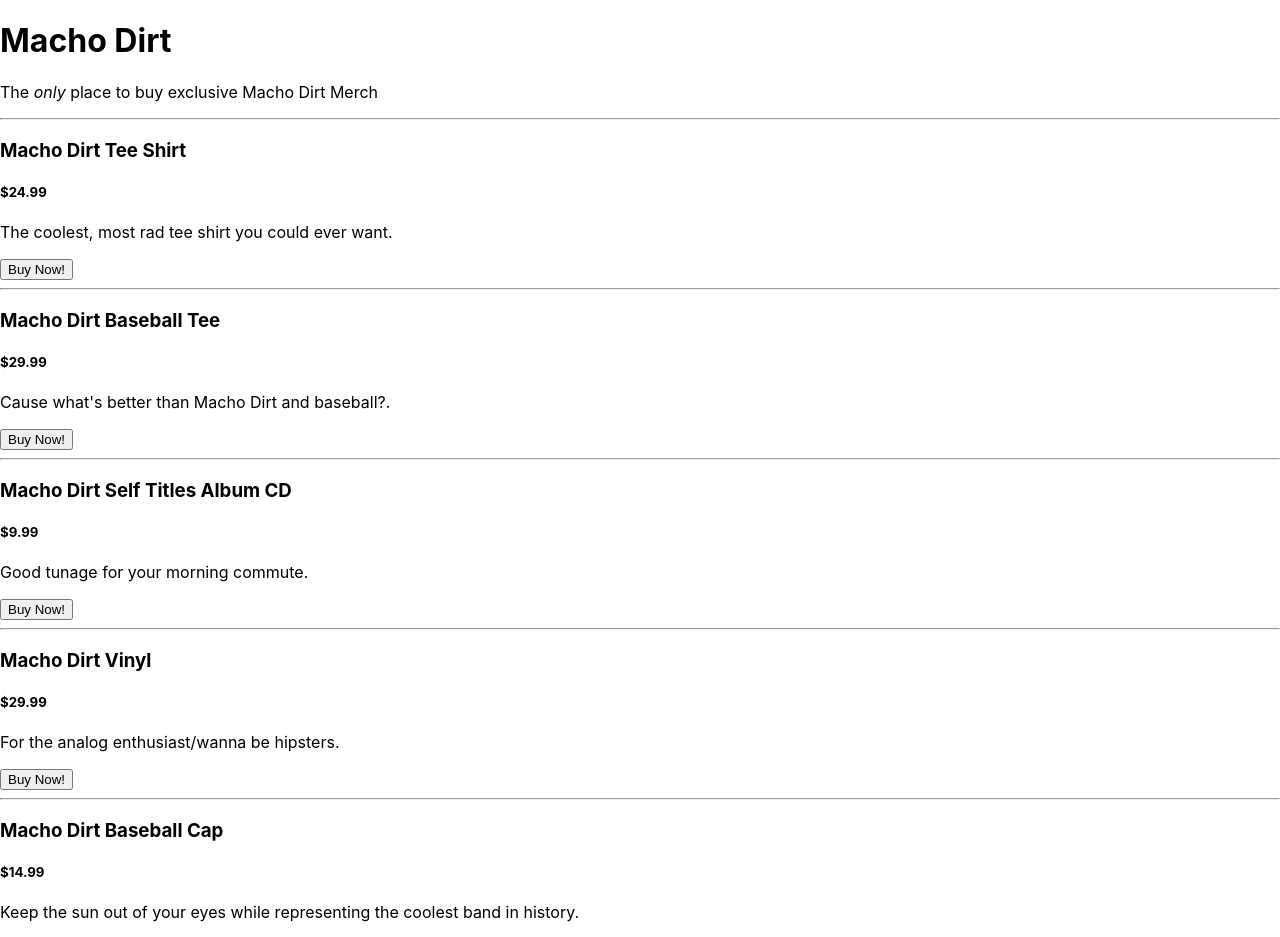
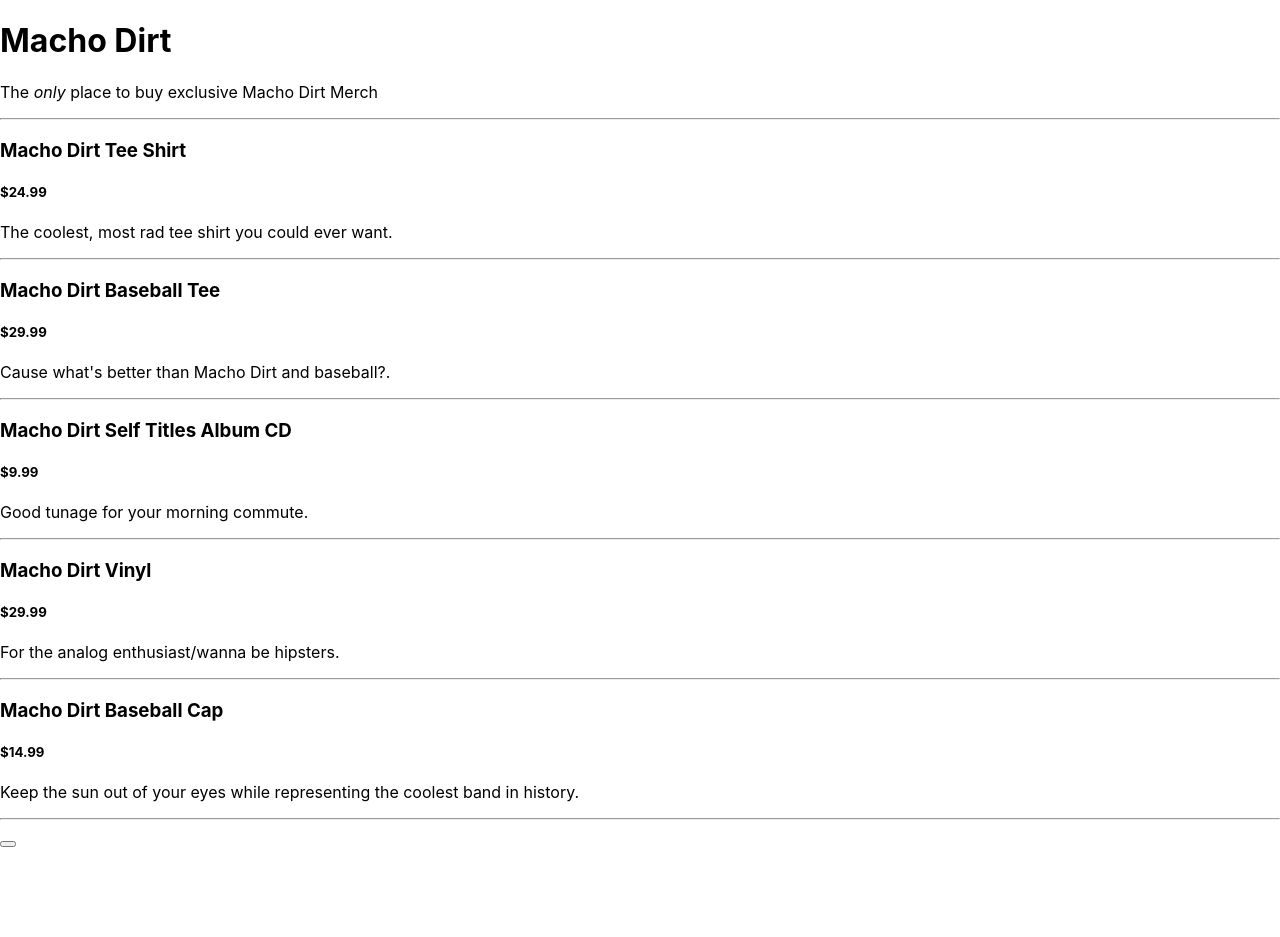
Before and after one commit to kdrendel99/Merch-Site, a React (Create React App) app: page / in a window 1280 px wide. Shown: the top 937 px of the page. After the commit the page ends 848 px from the top, so only its background shows below. Built offline with nearby package versions, Linux system fonts and the light colour scheme.

Commit message:
Add UUID to give Items id/key properties. Build out details page.
Co-authored-by: Shanen Cross <shanencross@yahoo.com>
Co-authored-by: Juan Hasbun <zemenarwow@gmail.com>

```diff
--- a/src/components/App.js
+++ b/src/components/App.js
@@ -1,12 +1,12 @@
 import React from 'react';
 import Header from "./Header";
-import ItemList from "./ItemList";
+import ItemControl from "./ItemControl";
 
 function App(){
   return (
     <React.Fragment>
       <Header />
-      <ItemList />
+      <ItemControl />
     </React.Fragment>
   );
 }
--- a/src/components/Item.js
+++ b/src/components/Item.js
@@ -4,11 +4,12 @@ import PropTypes from 'prop-types';
 function Item(props){
   return(
     <React.Fragment>
-      <h3>{props.name}</h3>
-      <h5>${props.price}</h5>
-      <p>{props.description}</p>
-      <button>Buy Now!</button>
-      <hr/>
+      <div onClick = {() => props.whenItemClicked(props.id)}>
+        <h3>{props.name}</h3>
+        <h5>${props.price}</h5>
+        <p>{props.description}</p>
+        <hr/>
+      </div>
     </React.Fragment>
   );
 }
@@ -16,7 +17,9 @@ function Item(props){
 Item.propTypes = {
   name: PropTypes.string.isRequired,
   price: PropTypes.number.isRequired,
-  description: PropTypes.string
+  description: PropTypes.string,
+  id: PropTypes.string,
+  whenItemClicked: PropTypes.func
 };
 
 export default Item;
--- a/src/components/ItemControl.js
+++ b/src/components/ItemControl.js
@@ -1,30 +1,59 @@
 import React from "react";
 import ItemList from "./ItemList";
+import ItemDetail from './ItemDetail';
+import merchItems from "./../data/merchItems.js"
 
 class ItemControl extends React.Component{
   constructor(props){
     super(props);
-    this.state ={
-      itemDetailsVisibleOnPage: false
+    this.state = {
+      itemDetailVisibleOnPage: false,
+      merchList: merchItems,
+      selectedItem: null
     };
   }
 
   handleClick = () => {
-    this.setState(prevState => ({
-      itemDetailsVisibleOnPage: !prevState.itemDetailsVisibleOnPage
-    }));
+    if (this.state.selectedItem != null){
+      this.setState({
+        itemDetailVisibleOnPage: false,
+        selectedItem: null
+      });
+    } else {
+      this.setState(prevState => ({
+        itemDetailVisibleOnPage: !prevState.itemDetailVisibleOnPage
+      }));
+    }
+  }
+
+  handleChangingSelectedItem = (id) => {
+    const selectedItem = this.state.merchList.filter(item => item.id === id)[0];
+    this.setState({selectedItem: selectedItem});
   }
 
   render(){
     let currentlyVisibleState = null;
-    let buttomText = null;
-    if (this.state.itemDetailsVisibleOnPage){
-      currentlyVisibleState = <ItemDetail />
+    let buttonText = null;
+
+    if (this.state.selectedItem != null){
+      currentlyVisibleState = <ItemDetail item = {this.state.selectedItem} />
       buttonText = "Return to merch list";
-    } else {
-      currentlyVisibleState = <ItemList />
-      buttonText = "Details";
     }
+
+    else{
+      currentlyVisibleState = <ItemList itemList = {this.state.merchList} onItemSelection = {this.handleChangingSelectedItem} />;
+      // buttonText = "Add Item"
+    }
+
+
+
+    // if (this.state.VisibleOnPage){
+    //   currentlyVisibleState = <ItemDetail />
+    //   buttonText = "Return to merch list";
+    // } else {
+    //   currentlyVisibleState = <ItemList />
+    //   buttonText = "Details";
+    // }
 
     return(
       <React.Fragment>
--- /dev/null
+++ b/src/components/ItemDetail.js
@@ -0,0 +1,21 @@
+import React from "react";
+import PropTypes from "prop-types";
+
+function ItemDetail(props){
+  const { item } = props;
+  return(
+    <React.Fragment>
+      <h1>Item Detail</h1>
+      <h3>{item.name}</h3>
+      <h3>{item.price}</h3>
+      <h3>{item.description}</h3>
+      <hr/>
+    </React.Fragment>
+  );
+}
+
+ItemDetail.propTypes = {
+  item: PropTypes.object
+}
+
+export default ItemDetail;
--- a/src/components/ItemList.js
+++ b/src/components/ItemList.js
@@ -1,47 +1,27 @@
 import React from 'react';
 import Item from './Item';
+import PropTypes from 'prop-types';
 
-const merchList = [
-  {
-    name: "Macho Dirt Tee Shirt",
-    price: 24.99,
-    description: "The coolest, most rad tee shirt you could ever want."
-  },
-  {
-    name: "Macho Dirt Baseball Tee",
-    price: 29.99,
-    description: "Cause what's better than Macho Dirt and baseball?."
-  },
-  {
-    name: "Macho Dirt Self Titles Album CD",
-    price: 9.99,
-    description: "Good tunage for your morning commute."
-  },
-  {
-    name: "Macho Dirt Vinyl",
-    price: 29.99,
-    description: "For the analog enthusiast/wanna be hipsters."
-  },
-  {
-    name: "Macho Dirt Baseball Cap",
-    price: 14.99,
-    description: "Keep the sun out of your eyes while representing the coolest band in history."
-  }
-];
-
-function ItemList(){
+function ItemList(props){
   return(
     <React.Fragment>
       <hr/>
-      {merchList.map((item, index) =>
-      <Item
-      name={item.name}
-      price={item.price}
-      description={item.description}
-      key={index}/>
+      {props.itemList.map((item) =>
+        <Item
+          whenItemClicked = {props.onItemSelection}
+          name={item.name}
+          price={item.price}
+          description={item.description}
+          id={item.id}
+          key={item.id}/>
       )}
     </React.Fragment>
   );
 }
 
+ItemList.propTypes = {
+  itemList: PropTypes.array,
+  onItemSelection: PropTypes.func
+};
+
 export default ItemList;
--- /dev/null
+++ b/src/data/merchItems.js
@@ -0,0 +1,36 @@
+import { v4 } from "uuid";
+
+const merchItems =  [
+  {
+    name: "Macho Dirt Tee Shirt",
+    price: 24.99,
+    description: "The coolest, most rad tee shirt you could ever want.",
+    id: v4()
+  },
+  {
+    name: "Macho Dirt Baseball Tee",
+    price: 29.99,
+    description: "Cause what's better than Macho Dirt and baseball?.",
+    id: v4()
+  },
+  {
+    name: "Macho Dirt Self Titles Album CD",
+    price: 9.99,
+    description: "Good tunage for your morning commute.",
+    id: v4()
+  },
+  {
+    name: "Macho Dirt Vinyl",
+    price: 29.99,
+    description: "For the analog enthusiast/wanna be hipsters.",
+    id: v4()
+  },
+  {
+    name: "Macho Dirt Baseball Cap",
+    price: 14.99,
+    description: "Keep the sun out of your eyes while representing the coolest band in history.",
+    id: v4()
+  }
+];
+
+export default merchItems;
```
